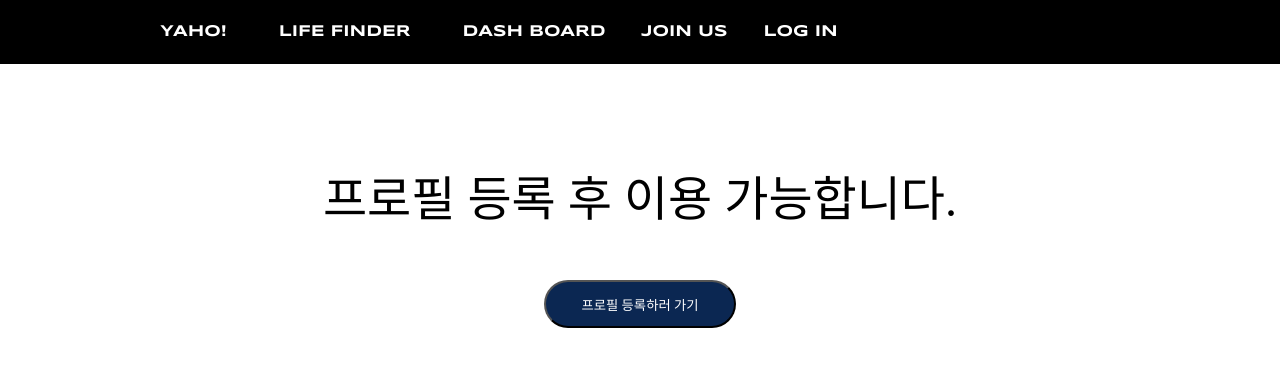
After one commit to Koeunseooooo/Life_Finder, a Django app: page /create/profile_please/ in a window 1280 px wide. The commit adds this page. Shown: the top 367 px of the page. Run offline with Django 3.2, Linux system fonts and the light colour scheme; some libraries are stand-ins or nearby versions; some web fonts are replaced.

Commit message:
0815 heawon

```diff
--- a/config/cal/forms.py
+++ b/config/cal/forms.py
@@ -11,7 +11,6 @@ class EventForm(ModelForm):
         widgets = {
             'rating': RateitjsWidget,
             'start_time': DateInput(attrs={'type': 'datetime-local'}, format='%Y-%m-%dT%H:%M',),
-
         }
         fields = ['title', 'start_time', 'rating','category']
         # , 'profile'
@@ -20,4 +19,4 @@ class EventForm(ModelForm):
     def __init__(self, *args, **kwargs):
         super(EventForm, self).__init__(*args, **kwargs)
         # input_formats parses HTML5 datetime-local input to datetime field
-        self.fields['start_time'].input_formats = ('%Y-%m-%dT%H:%M',)
+        self.fields['start_time'].input_formats =  ('%Y-%m-%dT%H:%M',)
--- a/config/cal/templates/cal/event_edit.html
+++ b/config/cal/templates/cal/event_edit.html
@@ -35,7 +35,6 @@
                     {{ form }}
                     <tr>
                         <td colspan="2">
-
                             <button id="lc1" type="submit" class="btn btn-info right" name="action_add"> EDIT</button>
                             <button id="lc2" type="submit" class="btn btn-info right" name="action_remove"> DELETE</button>
                         </td>
--- a/config/cal/templates/cal/rateitjs_number.html
+++ b/config/cal/templates/cal/rateitjs_number.html
@@ -15,7 +15,7 @@
     {#<div id='rateit_{{ widget.attrs.id }}' class="rateit" data-rateit-backingfld="#{{ widget.attrs.id }}" ></div>#}
 
 {#    <input type="rating" name="rating" value="some_value" id="id_rating" step="1" starwidth="32" starheight="32">#}
-    <div id='rateit_{{ widget.attrs.id }}' class="rateit" data-rateit-starwidth="32" data-rateit-starheight="32" data-rateit-step="1" ></div>
+    <div id='rateit_{{ widget.attrs.id }}' class="rateit" data-rateit-starwidth="64" data-rateit-starheight="64" data-rateit-step="1" ></div>
 
 {#   <div id='rateit_{{ widget.attrs.id }}' class="rateit" data-rateit-backingfld="#{{ widget.attrs.id }} ></div>#}
 {##}
--- a/config/cal/widgets.py
+++ b/config/cal/widgets.py
@@ -8,7 +8,7 @@ class RateitjsWidget(forms.NumberInput):
         attrs = super().build_attrs(*args, **kwargs)
         attrs.update({
             'step': 1,
-            'starwidth' :32,
-            'starheight' : 32,
+            'starwidth' :64,
+            'starheight' : 64,
         })
         return attrs
--- a/config/create_profile/static/create_profile/profile.css
+++ b/config/create_profile/static/create_profile/profile.css
@@ -39,7 +39,7 @@ img {
 }
 
 #profile {
-    margin: 7rem auto 0;
+    margin: 0 auto 0;
     /*margin-top: 7rem;*/
     text-align: center;
 }
--- /dev/null
+++ b/config/create_profile/templates/create_profile/need_profile.html
@@ -0,0 +1,64 @@
+{% extends 'main/base.html' %}
+{% load static %}
+{% load staticfiles %}
+{% block style %}
+
+    <style>
+        .need_profile {
+            width: 60rem;
+            margin: 0 auto;
+            padding-top: 10rem;
+        }
+
+        @font-face {
+            font-family: 'yg-jalnan';
+            src: url('https://cdn.jsdelivr.net/gh/projectnoonnu/noonfonts_four@1.2/JalnanOTF00.woff') format('woff');
+            font-weight: normal;
+            font-style: normal;
+        }
+
+        .button_5 {
+            margin: 0 auto;
+            width: 12rem;
+            background-color: #0B2752;
+            height: 3rem;
+            border-radius: 3rem;
+            text-align: center;
+            line-height: 3rem;
+            font-family: 'yg-jalnan', "cursive";
+        }
+
+        .need_profile_button {
+            text-decoration: none;
+            color: white;
+            padding: 20px;
+
+        }
+
+        .profile_need_desc {
+            text-align: center;
+            font-size: 3rem;
+            margin-bottom: 50px;
+            font-family: 'yg-jalnan', "cursive";
+        }
+
+        .button_5:hover {
+            background-color: orangered;
+        }
+
+        .buttons {
+            display: flex;
+            margin: 0 auto;
+            width: 450px;
+        }
+    </style>
+{% endblock %}
+{% block content %}
+    <div class="need_profile">
+        <p class="profile_need_desc">프로필 등록 후 이용 가능합니다.</p>
+        <div class="buttons">
+            <button class="button_5"><a class="need_profile_button" href="{% url 'create_profile:register' %}">프로필 등록하러
+                가기</a></button>
+        </div>
+    </div>
+{% endblock %}
--- a/config/create_profile/templates/create_profile/profile.html
+++ b/config/create_profile/templates/create_profile/profile.html
@@ -6,9 +6,7 @@
 {% endblock %}
 {% block content %}
     <div id="profile">
-
         <h2>{{ profile.nickname }}'s Profile</h2>
-
         {% if profile.photo %}
             <img src='{{ profile.photo.url }}' style="height: 200px; width: 200px;">
             {#        <img src="{% static profile.photo.url %}" style="height: 200px; width: 200px;">#}
--- a/config/create_profile/urls.py
+++ b/config/create_profile/urls.py
@@ -16,6 +16,8 @@ urlpatterns = [
 
     path('login_success/',views.login_success,name='login_success'),
     path('login_please/', views.need_login, name='need_login'),
+    path('profile_please/', views.need_profile, name='need_profile'),
+
 ]
 
 urlpatterns += staticfiles_urlpatterns()
--- a/config/create_profile/views.py
+++ b/config/create_profile/views.py
@@ -1,15 +1,16 @@
-from django.shortcuts import render, redirect
+from django.shortcuts import render, redirect,HttpResponse
 from django.contrib.auth.decorators import login_required  # 프로필 창 로그인 필요
 from django.contrib.auth.models import User
 from django.shortcuts import render, get_object_or_404
 from .models import Profile
 from .forms import RegisterProfileForm, ObjectGoalNumberForm
-
+from django import forms
 from .forms import CreateUserForm, CustomAuthenticationForm  # 회원가입
 from django.contrib.auth.forms import AuthenticationForm  # 로그인
 from django.contrib.auth import login as auth_login  # 로그인
 
 from django.contrib.auth import logout as auth_logout  # 로그아웃
+from django.contrib import messages
 
 
 def login(request):
@@ -17,10 +18,15 @@ def login(request):
         login_form = CustomAuthenticationForm(request, request.POST)
         if login_form.is_valid():
             auth_login(request, login_form.get_user())
-        return redirect('main:first')
-    else:
+        # else:
+        #     # raise forms.ValidationError('로그인이 제대로 되지 않았습니다.')
+        #     # return HttpResponse("로그인이 제대로 되지 않았습니다")
+        #     messages.error(request, 'Invalid login credentials')
+            return redirect('main:first')
+        else:
+            return render(request, 'create_profile/login.html', {'error': '아이디 또는 비밀번호가 올바르지 않습니다'})
+    elif request.method == 'GET':
         login_form = CustomAuthenticationForm()
-
     return render(request, 'create_profile/login.html', {'login_form': login_form})
 
 
@@ -33,6 +39,9 @@ def login_success(request):
 
 def need_login(request):
     return render(request,'create_profile/need_login.html')
+
+def need_profile(request):
+    return render(request,'create_profile/need_profile.html')
 
 def signup(request):
     if request.method == "POST":
--- a/config/main/templates/main/base.html
+++ b/config/main/templates/main/base.html
@@ -44,21 +44,41 @@
 {#{% endblock %}#}
 
 
-
-
-
-
-
 <nav>
     <ul class="navt">
         <li><a href="/">YAHO!</a></li>
+        {#        {% if user.is_authenticated %}#}
+        {#            <li><a href="{% url 'cal:calendar' %}">LIFE FINDER</a></li>#}
+        {#            <li><a href="{% url 'cal:dash' %}">DASH BOARD</a></li>#}
+        {#        {% else %}#}
+        {#            <li><a href="{% url 'create_profile:need_login' %}">LIFE FINDER</a></li>#}
+        {#            <li><a href="{% url 'create_profile:need_login' %}">DASH BOARD</a></li>#}
+        {#        {% endif %}#}
+
+
+        {#        {% if not user.user_profile %}#}
+        {#            <li><a href="{% url 'create_profile:need_profile' %}">LIFE FINDER</a></li>#}
+        {#            <li><a href="{% url 'create_profile:need_profile' %}">DASH BOARD</a></li>#}
+        {#        {% elif user.is_authenticated %}#}
+        {#            <li><a href="{% url 'cal:calendar' %}">LIFE FINDER</a></li>#}
+        {#            <li><a href="{% url 'cal:dash' %}">DASH BOARD</a></li>#}
+        {#        {% else %}#}
+        {#            <li><a href="{% url 'create_profile:need_login' %}">LIFE FINDER</a></li>#}
+        {#            <li><a href="{% url 'create_profile:need_login' %}">DASH BOARD</a></li>#}
+        {#        {% endif %}#}
         {% if user.is_authenticated %}
-        <li><a href="{% url 'cal:calendar' %}">LIFE FINDER</a></li>
-        <li><a href="{% url 'cal:dash' %}">DASH BOARD</a></li>
+            {% if not user.user_profile %}
+                <li><a href="{% url 'create_profile:need_profile' %}">LIFE FINDER</a></li>
+                <li><a href="{% url 'create_profile:need_profile' %}">DASH BOARD</a></li>
+            {% else %}
+                <li><a href="{% url 'cal:calendar' %}">LIFE FINDER</a></li>
+                <li><a href="{% url 'cal:dash' %}">DASH BOARD</a></li>
+            {% endif %}
         {% else %}
-        <li><a href="{% url 'create_profile:need_login' %}">LIFE FINDER</a></li>
-        <li><a href="{% url 'create_profile:need_login' %}">DASH BOARD</a></li>
+            <li><a href="{% url 'create_profile:need_login' %}">LIFE FINDER</a></li>
+            <li><a href="{% url 'create_profile:need_login' %}">DASH BOARD</a></li>
         {% endif %}
+
         {% if user.is_authenticated %}
             <li><a href="{% url 'create_profile:profile_look' request.user.pk %}">MY PAGE</a></li>
             <li><a href="{% url 'create_profile:logout' %}">LOGOUT</a></li>
@@ -69,7 +89,7 @@
     </ul>
 </nav>
 
-#바디
+{##바디#}
 <div class="r_contents">
     {% block content %}
     {% endblock %}
```
Also changed, not shown: config/cal/templates/cal/calendar.html (+37 -5 lines), config/cal/utils.py (+23 -2 lines), config/cal/views.py (+32 -2 lines), config/create_profile/templates/create_profile/http404.html (+3 -11 lines), config/create_profile/templates/create_profile/login.html (+13 -1 lines), config/cal/static/cal/widgets/rateit/big.gif, config/requirements.txt (renamed from config/requiremnets.txt).
